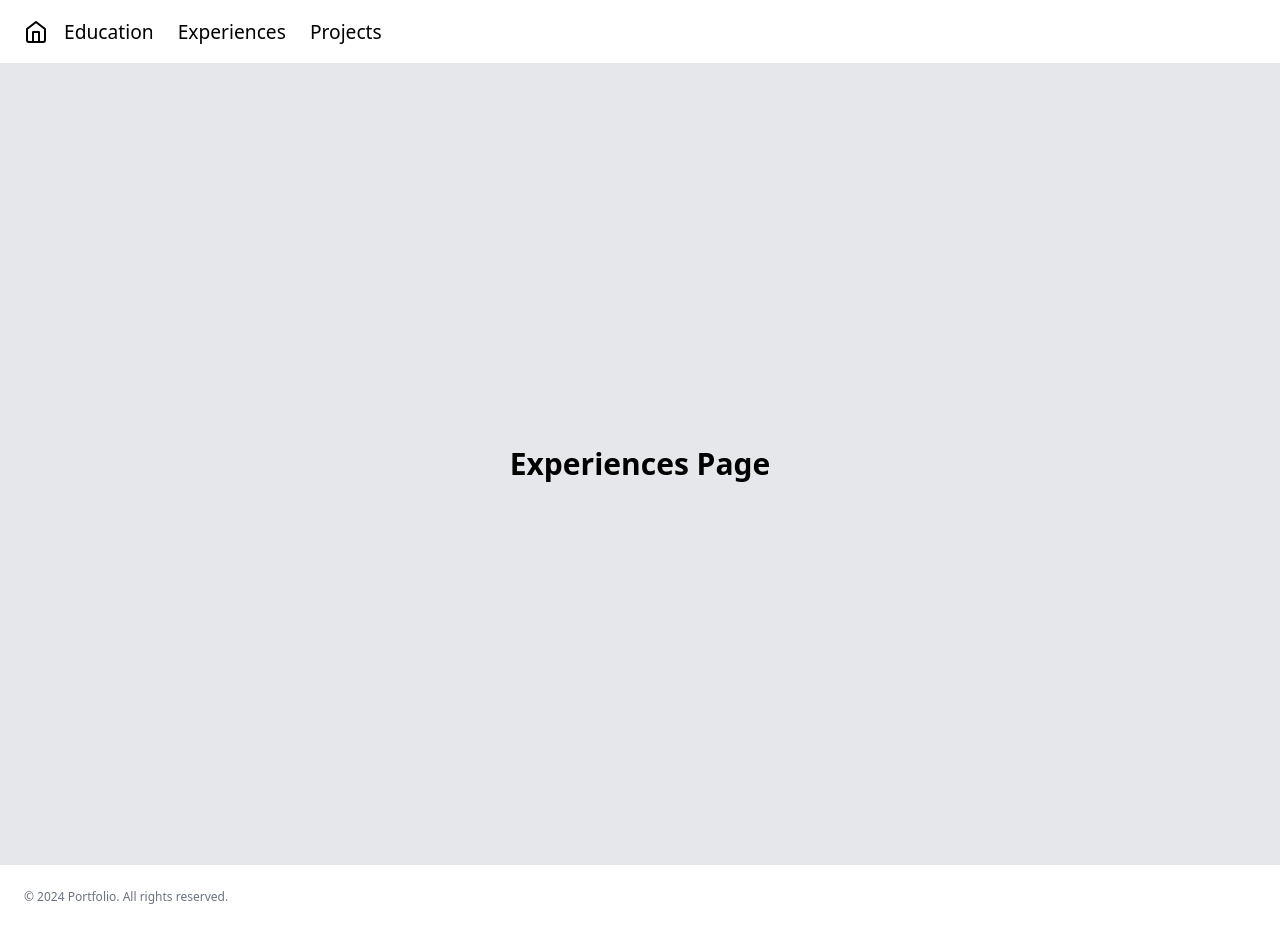
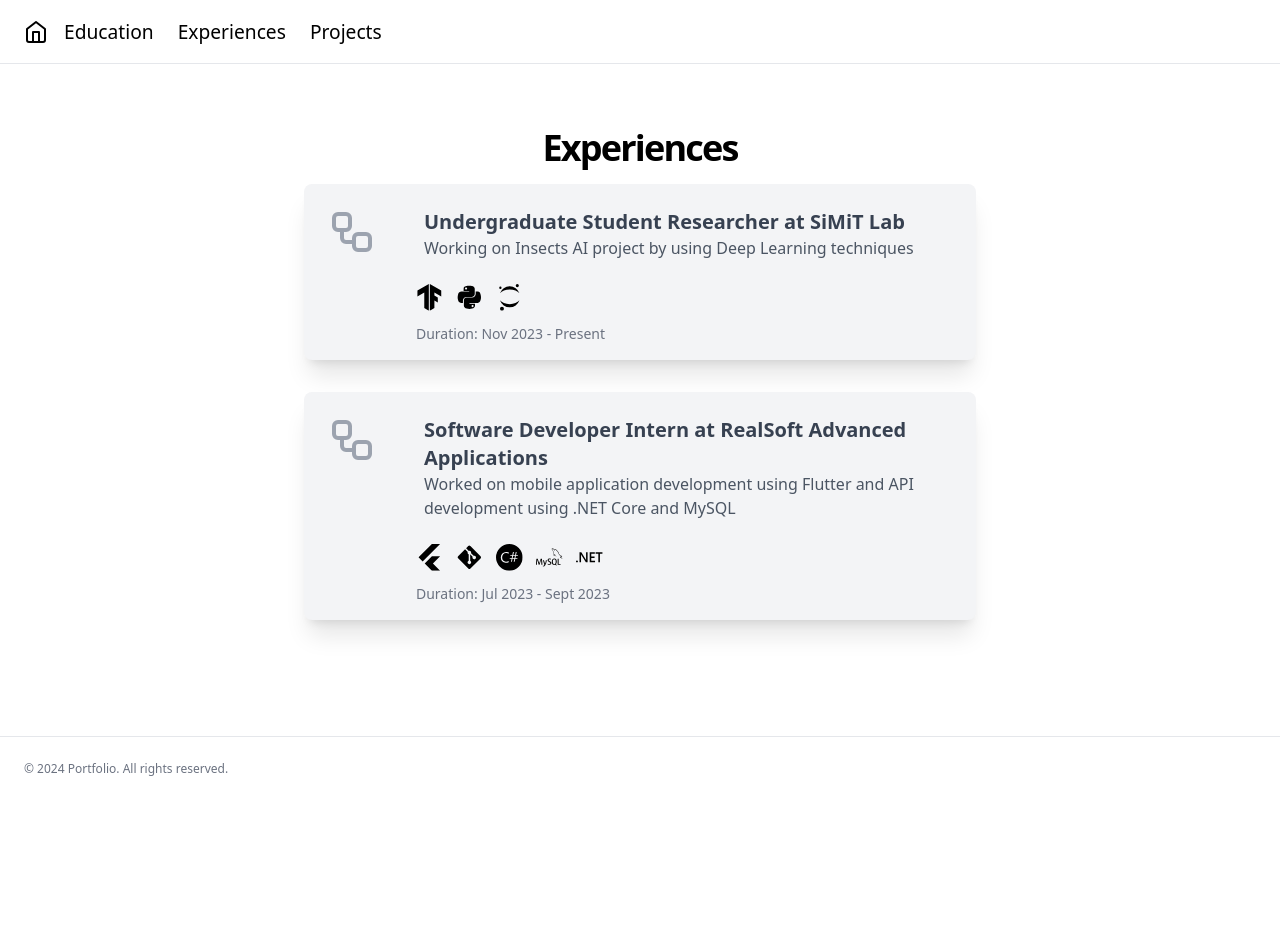
Before and after one commit to AbdullahSh20/AbdullahSh20.github.io, a React (Vite) app: page /experiences in a window 1280 px wide. After the commit the page ends 800 px from the top, so only its background shows below. Built offline with nearby package versions, Linux system fonts and the light colour scheme.

Commit message:
Site Done for now

```diff
--- a/public/src/components/ExperienceCard.jsx
+++ b/public/src/components/ExperienceCard.jsx
@@ -1,26 +1,27 @@
 import React from 'react';
-import { Link } from 'react-router-dom';
+import SkillIcon from './SkillIcon';
 
-const ExperienceCard = ({ companyName, position, description, duration, to }) => {
+const ExperienceCard = ({ companyName, position, description, duration, skills }) => {
     return (
-        <div className="w-full max-w-xl bg-gray-100 shadow-2xl rounded-lg overflow-hidden ">
-            <div className="flex items-start p-6">
-                <WorkflowIcon className="h-12 w-12 text-gray-400" />
-                <div className="ml-4">
-                    <h3 className="text-xl font-semibold text-gray-700 ">{position} at {companyName}</h3>
-                    <p className="text-gray-600">{description}</p>
+        <div className="w-full max-w-2xl bg-gray-100 shadow-xl rounded-lg">
+            <div className="flex justify-start p-6">
+                <div>
+                    <WorkflowIcon className="h-12 w-12 text-gray-400 mr-12" />
+                </div>
+                <div>
+                    <h2 className="text-xl font-semibold text-gray-700 text-start">{position} at {companyName}</h2>
+                    <p className="text-gray-600 text-start">{description}</p>
                 </div>
             </div>
-            <div className="px-6 pb-4">
-                <p className="text-sm text-gray-500 ">Duration: {duration}</p>
-                <Link to={to}>
-                    <button
-                        className="mt-3 w-full px-6 py-2 text-xs font-medium leading-6 text-center text-white uppercase transition bg-gray-700 rounded shadow ripple hover:shadow-lg hover:bg-gray-800 focus:outline-none"
-                    >
-                        View Details
-                    </button>
-                </Link>
-
+            <div className='flex flex-row pl-28'>
+                {skills.map((icon, index) => (
+                    <SkillIcon key={index} icon={icon} />
+                ))}
+            </div>
+            <div className="flex flex-row pl-28 pb-4">
+                <p className="text-sm text-gray-500">
+                    Duration: {duration}
+                </p>
             </div>
         </div>
     );
@@ -49,4 +50,5 @@ function WorkflowIcon(props) {
 }
 
 
+
 export default ExperienceCard;
--- /dev/null
+++ b/public/src/components/SkillIcon.jsx
@@ -0,0 +1,19 @@
+import React from 'react';
+
+const SkillIcon = ({ icon }) => (
+    <svg
+        xmlns="http://www.w3.org/2000/svg"
+        fill="none"
+        stroke="currentColor"
+        strokeLinecap="round"
+        strokeLinejoin="round"
+        strokeWidth="2"
+        className="w-10 h-10"
+        viewBox="0 0 24 24"
+    >
+        {icon}
+        <path d="M0 0h24v24H0z" stroke="none" />
+    </svg>
+);
+
+export default SkillIcon;
--- a/public/src/pages/ExperiencesPage.jsx
+++ b/public/src/pages/ExperiencesPage.jsx
@@ -1,10 +1,39 @@
 import React from 'react';
+import ExperienceCard from '../components/ExperienceCard';
+import { SiTensorflow } from "react-icons/si";
+import { FaPython } from "react-icons/fa";
+import { SiJupyter } from "react-icons/si";
+import { SiCsharp } from "react-icons/si";
+import { SiDotnet } from "react-icons/si";
+import { SiFlutter } from "react-icons/si";
+import { SiMysql } from "react-icons/si";
+import { FaGitAlt } from "react-icons/fa";
 
 function ExperiencesPage() {
     return (
-        <div className="flex flex-col items-center justify-center h-screen bg-gray-200">
-            <h1 className="text-3xl font-bold">Experiences Page</h1>
-        </div>
+        <main className="flex flex-col gap-8 w-full items-center justify-center">
+            <section className="w-full py-12">
+                <div className="mt-4 space-y-4 text-center">
+                    <h2 className="text-3xl font-bold tracking-tighter sm:text-4xl">Experiences</h2>
+                    <div className="flex flex-col items-center space-y-8">
+                        <ExperienceCard
+                            companyName="SiMiT Lab"
+                            position="Undergraduate Student Researcher"
+                            description="Working on Insects AI project by using Deep Learning techniques"
+                            duration="Nov 2023 - Present"
+                            skills={[<SiTensorflow />, <FaPython />, <SiJupyter />]}
+                        />
+                        <ExperienceCard
+                            companyName="RealSoft Advanced Applications"
+                            position="Software Developer Intern"
+                            description="Worked on mobile application development using Flutter and API development using .NET Core and MySQL"
+                            duration="Jul 2023 - Sept 2023"
+                            skills={[<SiFlutter />, <FaGitAlt />, <SiCsharp />, <SiMysql />, <SiDotnet />]}
+                        />
+                    </div>
+                </div>
+            </section>
+        </main>
     );
 }
 
--- a/public/src/pages/HomePage.jsx
+++ b/public/src/pages/HomePage.jsx
@@ -3,8 +3,11 @@ import { IoLogoGithub } from "react-icons/io";
 import { FaLinkedin } from "react-icons/fa";
 import { IoIosMail } from "react-icons/io";
 import { FaFilePdf } from "react-icons/fa6";
+import { SiTensorflow } from "react-icons/si";
+import { FaPython } from "react-icons/fa";
+import { SiJupyter } from "react-icons/si";
+import ExperienceCard from '../components/ExperienceCard';
 import { Link } from 'react-router-dom';
-import ExperienceCard from '../components/ExperienceCard';
 
 function HomePage() {
     return (
@@ -150,7 +153,7 @@ function HomePage() {
                                 position="Undergraduate Student Researcher"
                                 description="Working on Insects AI project by using Deep Learning techniques"
                                 duration="Nov 2023 - Present"
-                                to="/experiences"
+                                skills={[<SiTensorflow />, <FaPython />, <SiJupyter />]}
                             />
                         </div>
                     </div>
@@ -223,4 +226,26 @@ function HomePage() {
     );
 }
 
+
+function WorkflowIcon(props) {
+    return (
+        <svg
+            {...props}
+            xmlns="http://www.w3.org/2000/svg"
+            width="24"
+            height="24"
+            viewBox="0 0 24 24"
+            fill="none"
+            stroke="currentColor"
+            strokeWidth="2"
+            strokeLinecap="round"
+            strokeLinejoin="round"
+        >
+            <rect width="8" height="8" x="3" y="3" rx="2" />
+            <path d="M7 11v4a2 2 0 0 0 2 2h4" />
+            <rect width="8" height="8" x="13" y="13" rx="2" />
+        </svg>
+    )
+}
+
 export default HomePage;
--- a/public/src/pages/ProjectsPage.jsx
+++ b/public/src/pages/ProjectsPage.jsx
@@ -17,7 +17,7 @@ function ProjectsPage() {
                             </p>
                         </div>
                         <div className="flex flex-col items-center space-y-2">
-                            <h1 className="text-7xl font-bold bg-gray-100 mb-6 mt-6 p-12 shadow-lg border-2 rounded-lg p-4">
+                            <h1 className="text-7xl font-bold bg-gray-100 mb-6 mt-6 p-12 shadow-lg border-2 rounded-lg p-8">
                                 Coming Soon...
                             </h1>
                         </div>
```
